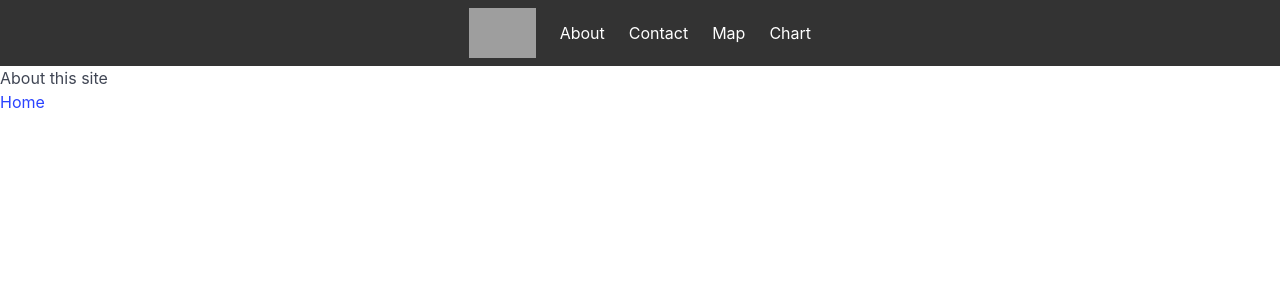
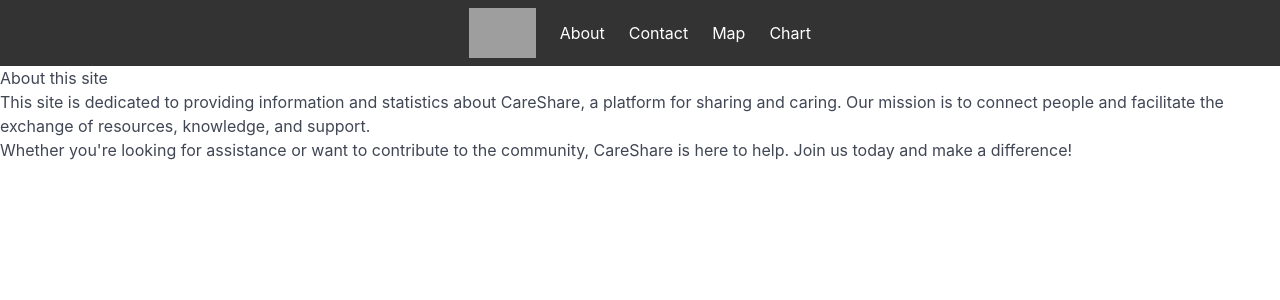
Before and after one commit to Cloudsky01/careshare-stats, a SvelteKit app: page /about in a window 1280 px wide. Shown: the top 300 px of the page. Built offline with nearby package versions, Linux system fonts and the light colour scheme; grey boxes are pictures that could not be loaded.

Commit message:
Added about placeholder page

```diff
--- a/src/routes/about/+page.svelte
+++ b/src/routes/about/+page.svelte
@@ -1,2 +1,3 @@
 <h1>About this site</h1>
-<a href="/">Home</a>
+<p>This site is dedicated to providing information and statistics about CareShare, a platform for sharing and caring. Our mission is to connect people and facilitate the exchange of resources, knowledge, and support.</p>
+<p>Whether you're looking for assistance or want to contribute to the community, CareShare is here to help. Join us today and make a difference!</p>
```
